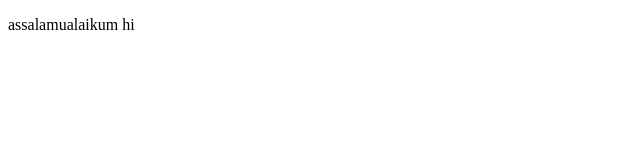
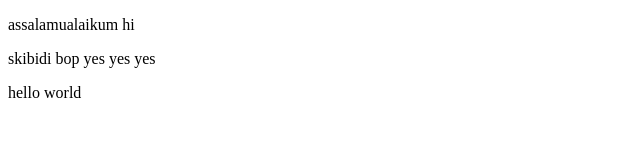
Before and after one commit to 444Nazky/test-aja, a plain HTML site: page index.html in a window 1280 px wide. Shown: the whole page, without its empty margins (0-640 px from the left). Drawn offline with Linux system fonts and the light colour scheme.

Commit message:
udated lol

```diff
--- a/index.html
+++ b/index.html
@@ -8,6 +8,8 @@
 </head>
 <body>
     <p>assalamualaikum  hi</p>
+    skibidi bop yes yes yes
+    <p>hello world</p>
 
 </body>
 </html>
```
